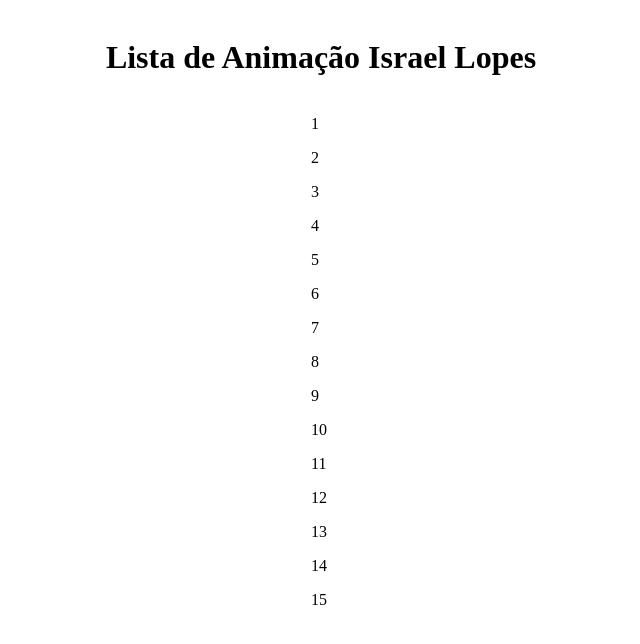
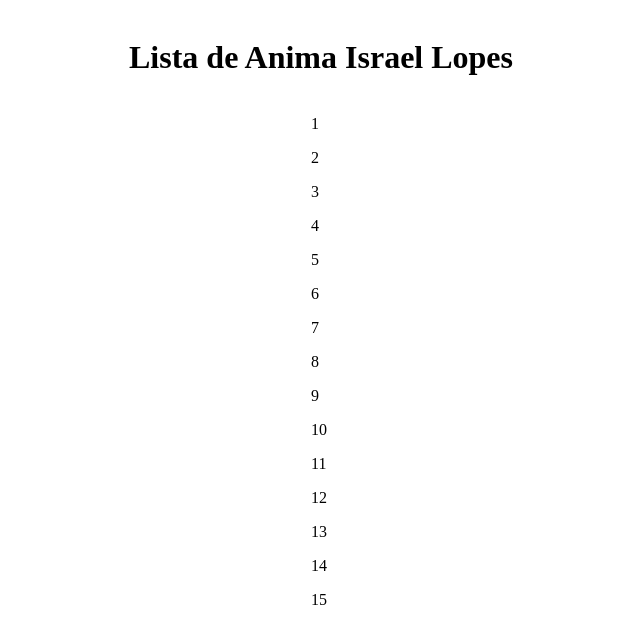
Before and after one commit to israellopes19/Anima_css, a plain HTML site: page Israel.aluno/index.html in a window 1280 px wide. Shown: the whole page, without its empty margins (319-959 px from the left). Drawn offline with Linux system fonts and the light colour scheme.

Commit message:
atualizar

```diff
--- a/Israel.aluno/index.html
+++ b/Israel.aluno/index.html
@@ -7,7 +7,7 @@
     <title>anima</title>
 </head>
 <body>
-     <h1>Lista de Animação Israel Lopes</h1>
+     <h1>Lista de Anima Israel Lopes</h1>
 
     <div class="container">1</div>
     <div class="container">2</div>
```
